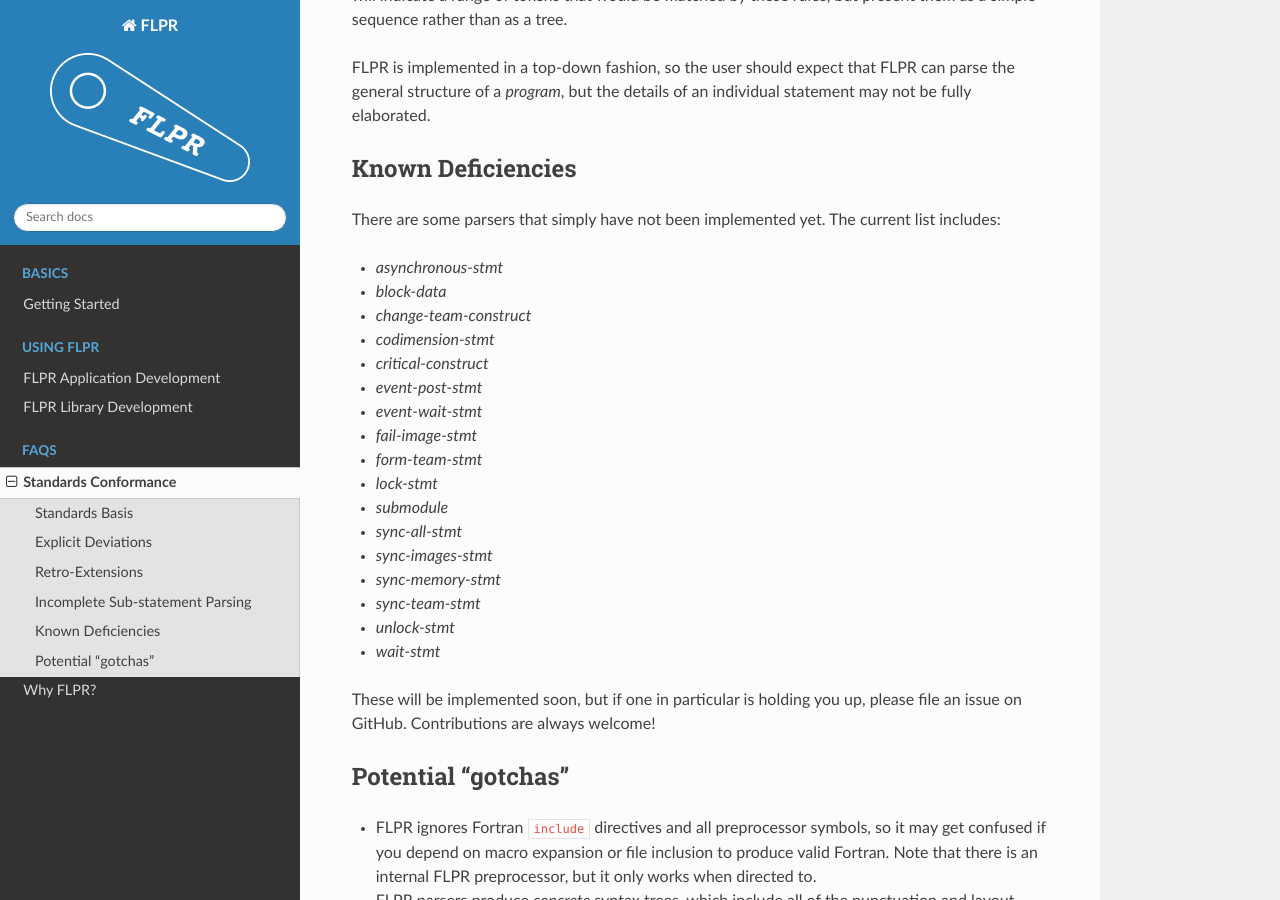
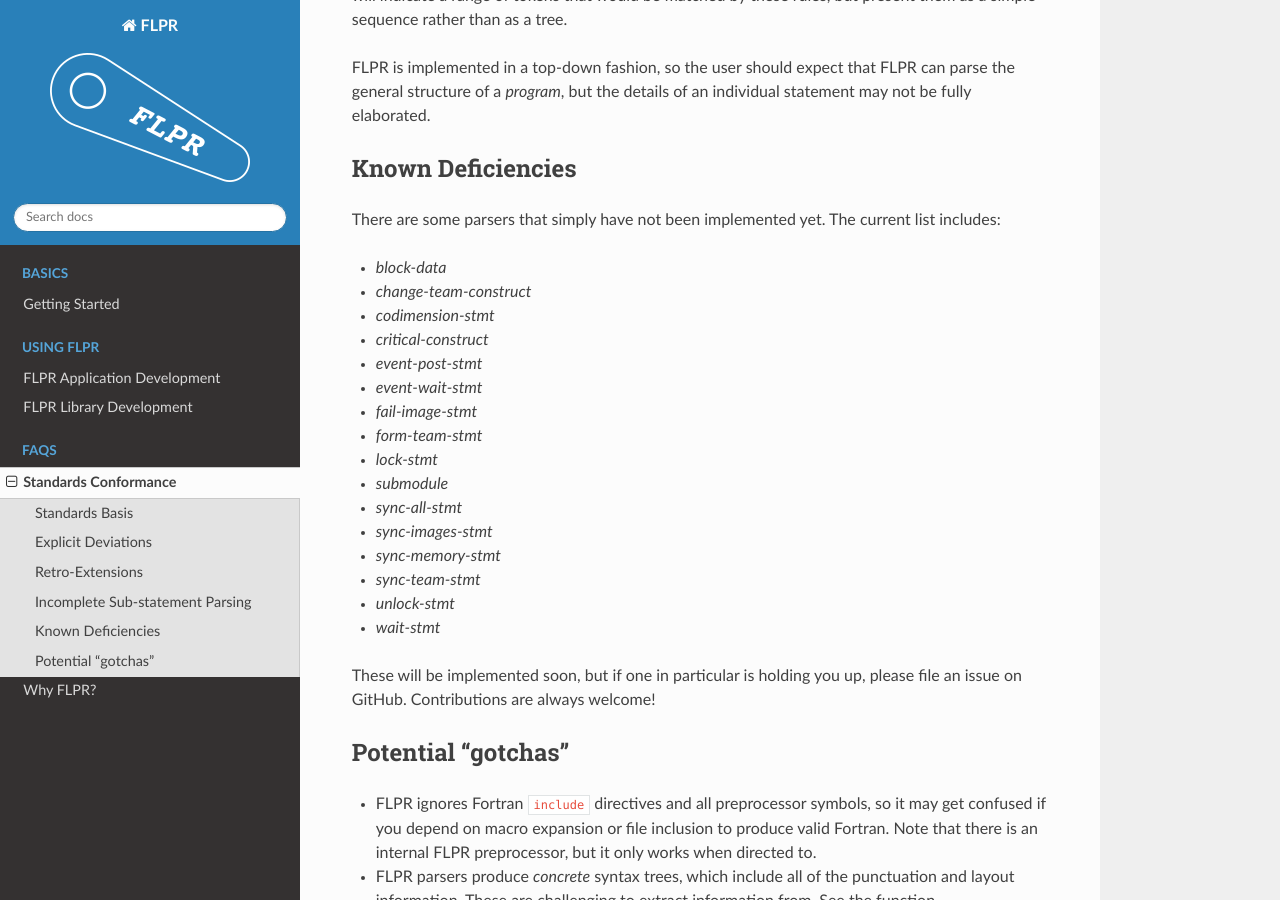
Before and after one commit to lanl/FLPR, a Sphinx documentation site: the page built from docs/sphinx/conformance.rst, in a window 1280 px wide and 900 px high, scrolled down 1217 px. Built offline with Sphinx 7.4.7 and the Read the Docs theme 2.0.0, drawn with Linux system fonts in a browser that asks for light colours.

Commit message:
Implemented asynchronous-stmt parser, issue #2 - added asynchronous-stmt parser - added test to test_parse_stmt - updated Sphinx documentation

```diff
--- a/docs/sphinx/conformance.rst
+++ b/docs/sphinx/conformance.rst
@@ -79,7 +79,6 @@
 There are some parsers that simply have not been implemented yet.  The
 current list includes:
 
-* *asynchronous-stmt*
 * *block-data*
 * *change-team-construct*
 * *codimension-stmt*
```
Also changed, not shown: 2 other files.
